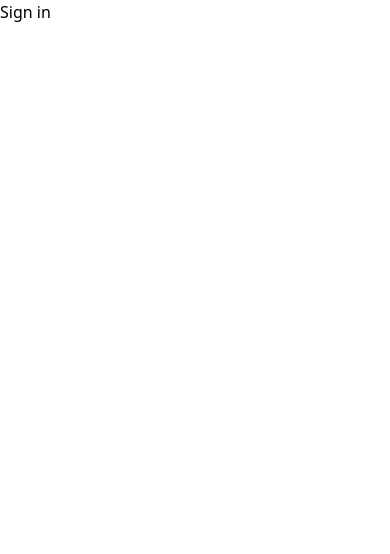
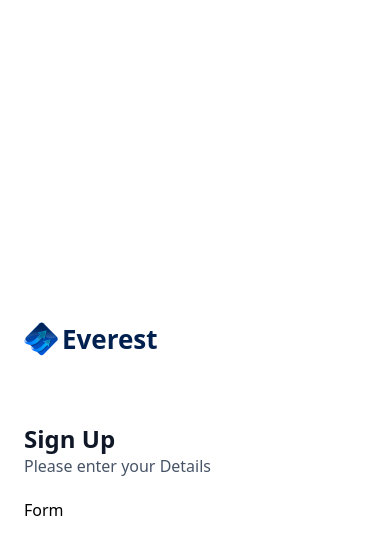
Before and after one commit to Jeffreyai7/mybankapp, a Next.js app: page /sign-in in a window 390 px wide. Shown: the top 554 px of the page. Built offline with nearby package versions, Linux system fonts and the light colour scheme.

Commit message:
finish authform structure

```diff
--- a/app/(auth)/sign-in/page.tsx
+++ b/app/(auth)/sign-in/page.tsx
@@ -1,9 +1,12 @@
-import React from 'react'
+import AuthForm from "@/components/AuthForm";
+import React from "react";
 
 const SignIn = () => {
   return (
-    <div>Sign in</div>
-  )
-}
+    <section className="flex-center size-full max-sm:px-6">
+      <AuthForm type="signin" />
+    </section>
+  );
+};
 
-export default SignIn
+export default SignIn;
--- a/app/(auth)/sign-up/page.tsx
+++ b/app/(auth)/sign-up/page.tsx
@@ -1,7 +1,12 @@
+import AuthForm from "@/components/AuthForm";
 import React from "react";
 
-const SignOut = () => {
-  return <div>Sign up</div>;
+const SignUp = () => {
+  return (
+    <section className="flex-center size-full max-sm:px-6">
+      <AuthForm type="signup" />
+    </section>
+  );
 };
 
-export default SignOut;
+export default SignUp;
--- /dev/null
+++ b/components/AuthForm.tsx
@@ -0,0 +1,41 @@
+"use client";
+import Link from "next/link";
+import React, { useState } from "react";
+import Image from "next/image";
+
+const AuthForm = ({ type }: { type: string }) => {
+  const [user, setuser] = useState(null);
+
+  return (
+    <section className="auth-form">
+      <header className="flex flex-col gap-5 md:gap-8">
+        <Link
+          href="/"
+          className="mb-12 cursor-pointer flex items-center gap-1 "
+        >
+          <Image alt="logo" src={"/icons/logo.svg"} width={34} height={34} />
+          <h1 className="text-26 font-ibm-plex-serif font-bold text-black-1 ">
+            Everest
+          </h1>
+        </Link>
+        <div className="flex flex-col gap-1 md:gap-3">
+          <h1 className="text-24 lg:text-36 font-semibold text-gray-900">
+            {user ? "Link Account" : type === "sign-in" ? "Sign In" : "Sign Up"}
+            <p className="text-16 font-normal text-gray-600">
+              {user
+                ? "Link your account to get started"
+                : "Please enter your Details"}
+            </p>
+          </h1>
+        </div>
+      </header>
+      {user ? (
+        <div className="flex flex-col gap-4">{/* {plaidlink acc} */}</div>
+      ) : (
+        <>Form</>
+      )}
+    </section>
+  );
+};
+
+export default AuthForm;
--- a/components/MobileNavBar.tsx
+++ b/components/MobileNavBar.tsx
@@ -3,9 +3,6 @@
   Sheet,
   SheetClose,
   SheetContent,
-  SheetDescription,
-  SheetHeader,
-  SheetTitle,
   SheetTrigger,
 } from "@/components/ui/sheet";
 import { sidebarLinks } from "@/constants";
```
